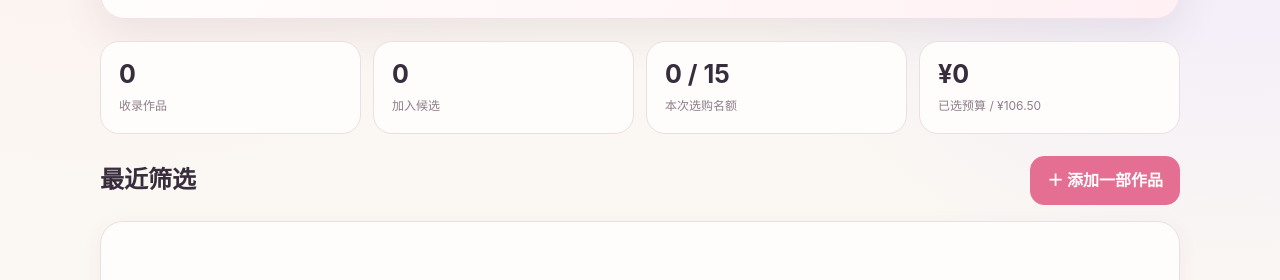
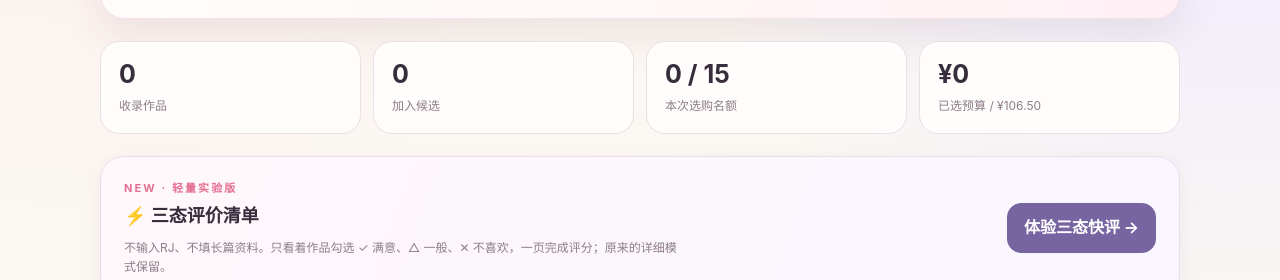
Before and after one commit to mitsuro666/otome-audio-picker, a plain HTML site: page index.html in a window 1280 px wide. Shown: the part 343-623 px from the top of the page. Drawn offline with Linux system fonts and the light colour scheme.

Commit message:
feat: link three-choice checklist from the original homepage

```diff
--- a/index.html
+++ b/index.html
@@ -245,6 +245,7 @@ function hero(title,subtitle,icon){return '<section class="hero"><div><div class
 function wrap(x){document.getElementById('app').innerHTML=header()+x+'<footer class="footer">偏好由你决定，分数只做参考。所有记录保存在当前浏览器，重要数据请定期导出备份。</footer>';document.getElementById('mobileActions').innerHTML='';}
 function stats(){let selected=db.entries.filter(x=>x.selected);return '<div class="stats"><div class="stat"><strong>'+db.entries.length+'</strong><span>收录作品</span></div><div class="stat"><strong>'+db.entries.filter(x=>x.status==='candidate').length+'</strong><span>加入候选</span></div><div class="stat"><strong>'+selected.length+' / '+db.profile.limit+'</strong><span>本次选购名额</span></div><div class="stat"><strong>'+yuan(selected.reduce((x,y)=>x+n(y.price),0))+'</strong><span>已选预算 / '+yuan(db.profile.budget)+'</span></div></div>';}
 function home(){let list=db.entries.slice(0,5);wrap(hero('把喜欢留给真正心动的作品。','从第一眼、剧情排雷到试听评分，跟着步骤走；最后再把候选作品放进购物车，按预算作决定。','🎧')+stats()+
+'<section class="card" style="background:linear-gradient(110deg,#fff8fb,#f9f6ff);border-color:#e9dceb"><div class="spread"><div style="max-width:560px"><div class="eyebrow">NEW · 轻量实验版</div><h2 style="margin:5px 0 7px">⚡ 三态评价清单</h2><p class="muted tiny" style="margin:0">不输入RJ、不填长篇资料。只看着作品勾选 ✓ 满意、△ 一般、✕ 不喜欢，一页完成评分；原来的详细模式保留。</p></div><a href="./quick-check.html" class="btn purple" style="display:inline-block;text-decoration:none;white-space:nowrap">体验三态快评 →</a></div></section>'+
 '<div class="spread" style="margin-bottom:16px"><h2 style="margin:0">最近筛选</h2><button class="btn primary" data-action="new">＋ 添加一部作品</button></div>'+
 (list.length?'<div class="list">'+list.map(itemRow).join('')+'</div>':'<div class="card empty"><div class="emoji">🎼</div><h3>从第一部心动作品开始</h3><p>不用记复杂流程。填好封面信息后，系统会一步步提示你该检查什么。</p><button class="btn purple" data-action="new">开始第一次筛选 →</button></div>')+
 '<div class="card" style="margin-top:20px"><h2>你的选购路线</h2><div class="grid">'+[['01','第一印象','价格、BK、CV、标题'],['02','详情排雷','剧情、雷点、时长、轨道'],['03','试听核查','日常、亲密、演技、音效'],['04','量化评分','喜好匹配、购买时机'],['05','购物车决赛','预算、名额、手动取舍']].map(x=>'<div class="hint"><div class="eyebrow">'+x[0]+'</div><b>'+x[1]+'</b><div class="tiny muted">'+x[2]+'</div></div>').join('')+'</div></div>');}
```
